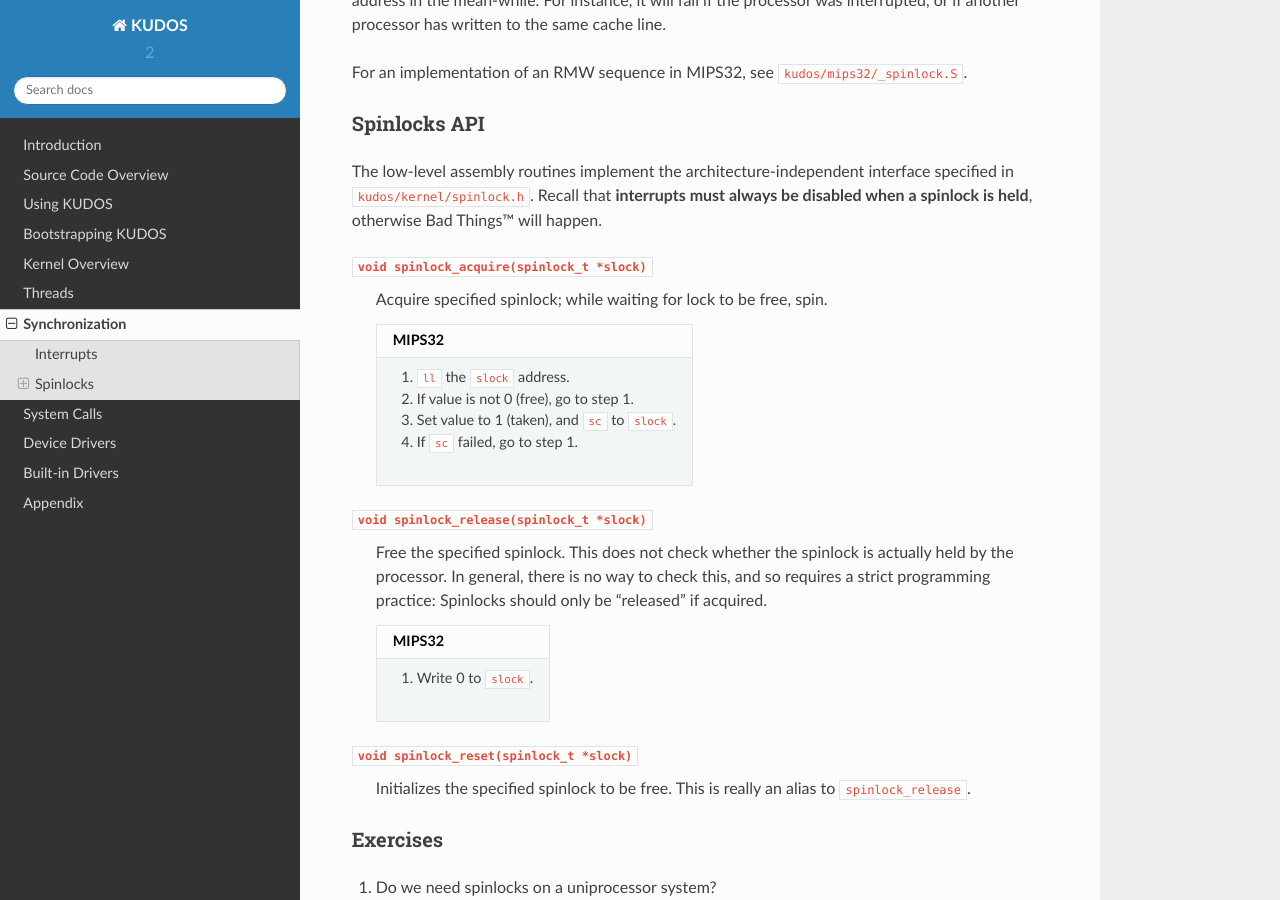
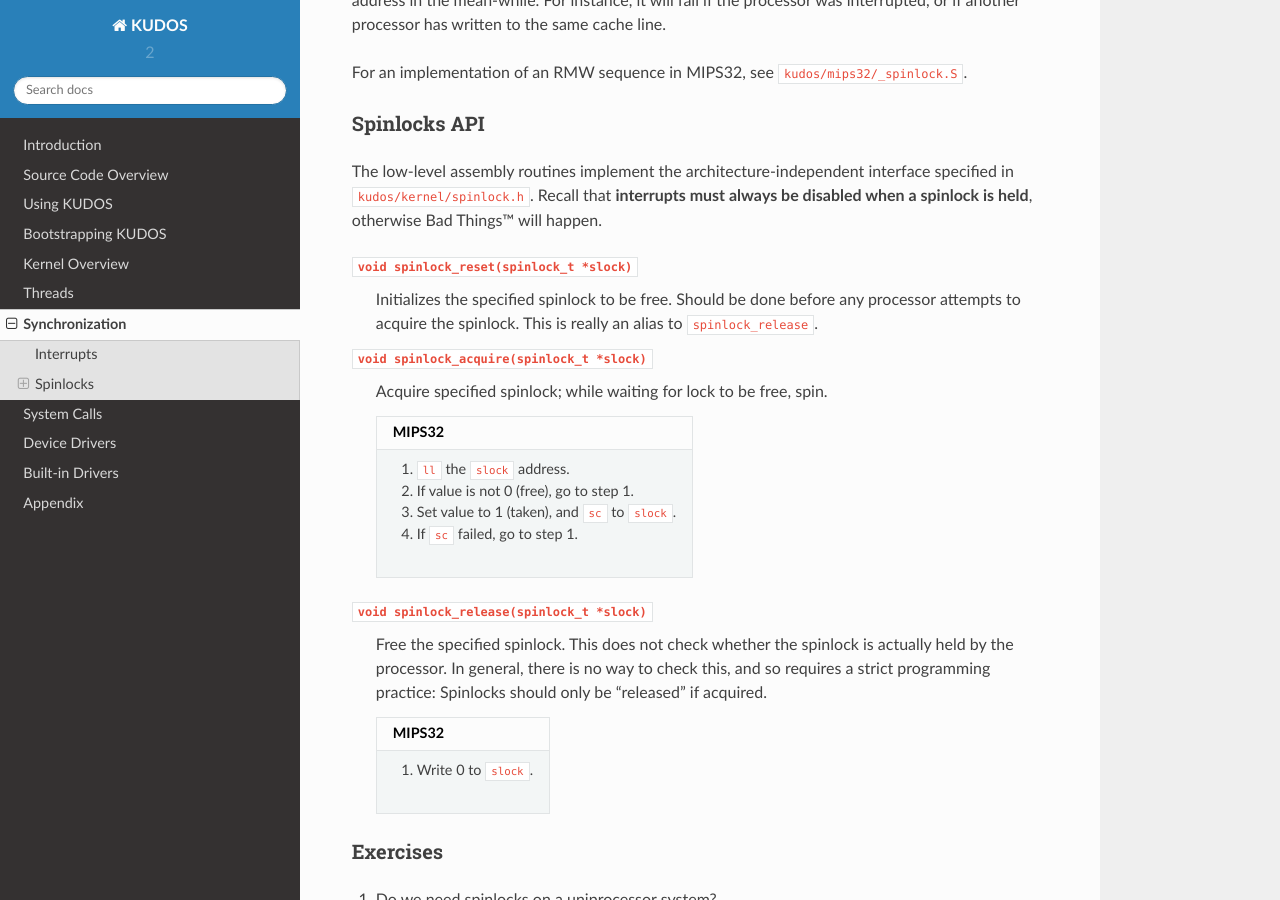
Before and after one commit to DIKU-EDU/kudos, a Sphinx documentation site: the page built from docs/synchronization.rst, in a window 1280 px wide and 900 px high, scrolled down 1844 px. Built offline with Sphinx 7.4.7 and the Read the Docs theme 2.0.0, drawn with Linux system fonts in a browser that asks for light colours; pages that are not in the unit, such as notebooks, are missing from menus.

Commit message:
spinlock_reset is kind of important

```diff
--- a/docs/synchronization.rst
+++ b/docs/synchronization.rst
@@ -107,6 +107,11 @@ interface specified in ``kudos/kernel/spinlock.h``.  Recall that **interrupts
 must always be disabled when a spinlock is held**, otherwise Bad Things™ will
 happen.
 
+``void spinlock_reset(spinlock_t *slock)``
+  Initializes the specified spinlock to be free. Should be done before any
+  processor attempts to acquire the spinlock. This is really an alias to
+  ``spinlock_release``.
+
 ``void spinlock_acquire(spinlock_t *slock)``
   Acquire specified spinlock; while waiting for lock to be free, spin.
 
```
Also changed, not shown: other parts of docs/synchronization.rst (+0 -4 lines).
